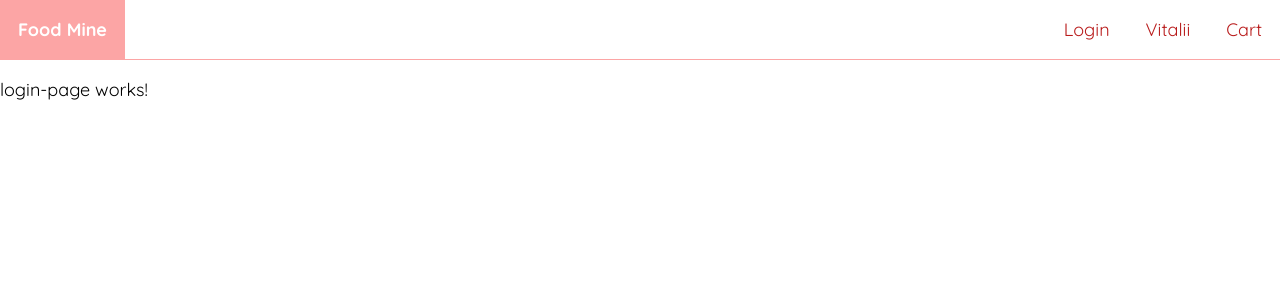
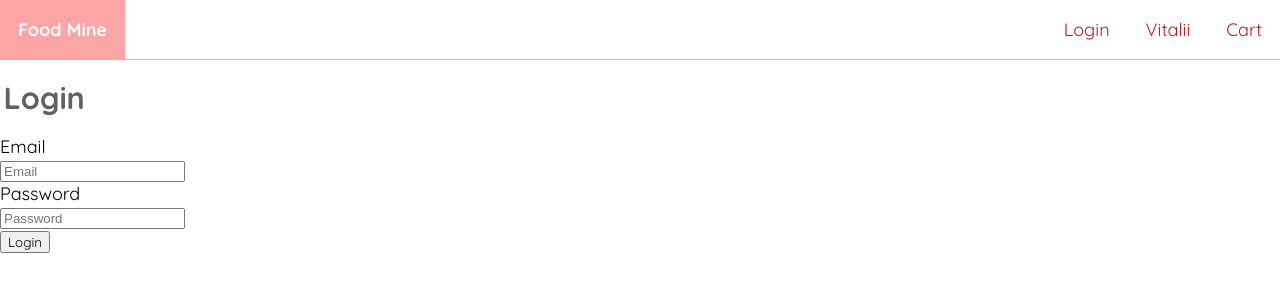
Before and after one commit to VitaliiSoloninko/angular-food-mine, an Angular app in the folder foodMineFrontEnd/: page /login in a window 1280 px wide. Shown: the top 300 px of the page. Built offline with nearby package versions, Linux system fonts and the light colour scheme.

Commit message:
v0.8.4	Login Page html

```diff
--- a/foodMineFrontEnd/src/app/components/pages/login-page/login-page.component.html
+++ b/foodMineFrontEnd/src/app/components/pages/login-page/login-page.component.html
@@ -1 +1,26 @@
-<p>login-page works!</p>
+<div class="container">
+  <div class="details">
+    <app-title title="Login"></app-title>
+    <form [formGroup]="loginForm" (ngSubmit)="submit()">
+      <div class="input-container">
+        <label>Email</label>
+        <div>
+          <input type="email" placeholder="Email" formControlName="email" />
+        </div>
+      </div>
+      <div class="input-container">
+        <label>Password</label>
+        <div>
+          <input
+            type="password"
+            placeholder="Password"
+            formControlName="password"
+          />
+        </div>
+      </div>
+      <div class="button">
+        <button type="submit">Login</button>
+      </div>
+    </form>
+  </div>
+</div>
```
